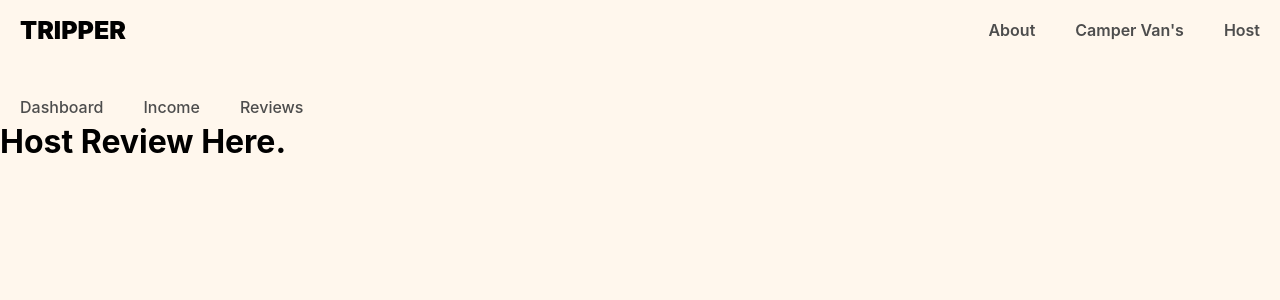
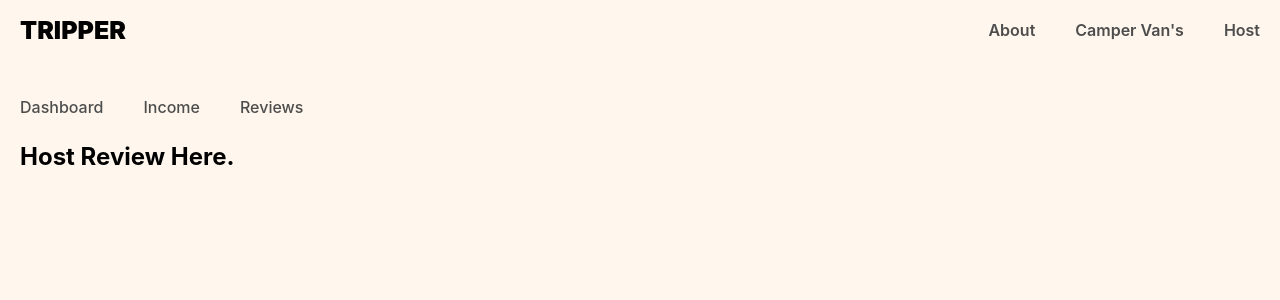
Before and after one commit to Yasir-Khan22/Tripper, a React (Vite) app: page /host/review in a window 1280 px wide. Shown: the top 300 px of the page. Built offline with nearby package versions, Linux system fonts and the light colour scheme.

Commit message:
fix - document, reviews and Income

```diff
--- a/src/App.jsx
+++ b/src/App.jsx
@@ -16,14 +16,15 @@ function App() {
       <Routes>
         <Route element={<Layout />}>
           <Route path="/" element={<Home />} />
-          <Route path="/home" element={<Home />} />
-          <Route path="/about" element={<About />} />
-          <Route path="/vans" element={<Vans />} />
-          <Route path="/vans/:id" element={<VanDetail />} />
-          <Route path='/host' element={<HostLayout />}>
-            <Route path='/host' element={<Dashboard />} />
-            <Route path='/host/review' element={<Reviews />} />
-            <Route path='/host/income' element={<Income />} />
+          <Route index element={<Home />} />
+          <Route path="about" element={<About />} />
+          <Route path="vans" element={<Vans />} />
+          <Route path="vans/:id" element={<VanDetail />} />
+
+          <Route path='host' element={<HostLayout />}>
+            <Route index element={<Dashboard />} />
+            <Route path='review' element={<Reviews />} />
+            <Route path='income' element={<Income />} />
           </Route>
         </Route>
       </Routes>
--- a/src/pages/Host/Dashboard.jsx
+++ b/src/pages/Host/Dashboard.jsx
@@ -1,5 +1,15 @@
+import styled from "styled-components"
+
+const Title = styled.h1`
+  font-size: 1.5em;
+  margin-top: 20px;
+  padding: 0 20px;
+`;
+
 export default function Dashboard() {
     return (
-        <h1>Host Dashboard Goes here.</h1>
+        <>
+            <Title>Host Dashboard Goes here.</Title>
+        </>
     )
 }
--- a/src/pages/Host/Income.jsx
+++ b/src/pages/Host/Income.jsx
@@ -1,7 +1,13 @@
 import React from "react";
+import styled from "styled-components";
 
+const Title = styled.h1`
+font-size: 1.5em;
+margin-top: 20px;
+padding: 0 20px;
+`
 export default function Income() {
     return (
-        <h1>Host Income here.</h1>
+        <Title>Host Income here.</Title>
     )
 }
--- a/src/pages/Host/Reviews.jsx
+++ b/src/pages/Host/Reviews.jsx
@@ -1,8 +1,13 @@
-import React from "react";
+import styled from "styled-components"
 
+const Title = styled.h1`
+    font-size: 1.5em;
+    margin-top: 20px;
+    padding: 0 20px;
+`
 
 export default function Review() {
     return (
-        <h1>Host Review Here.</h1>
+        <Title>Host Review Here.</Title>
     )
 }
```
